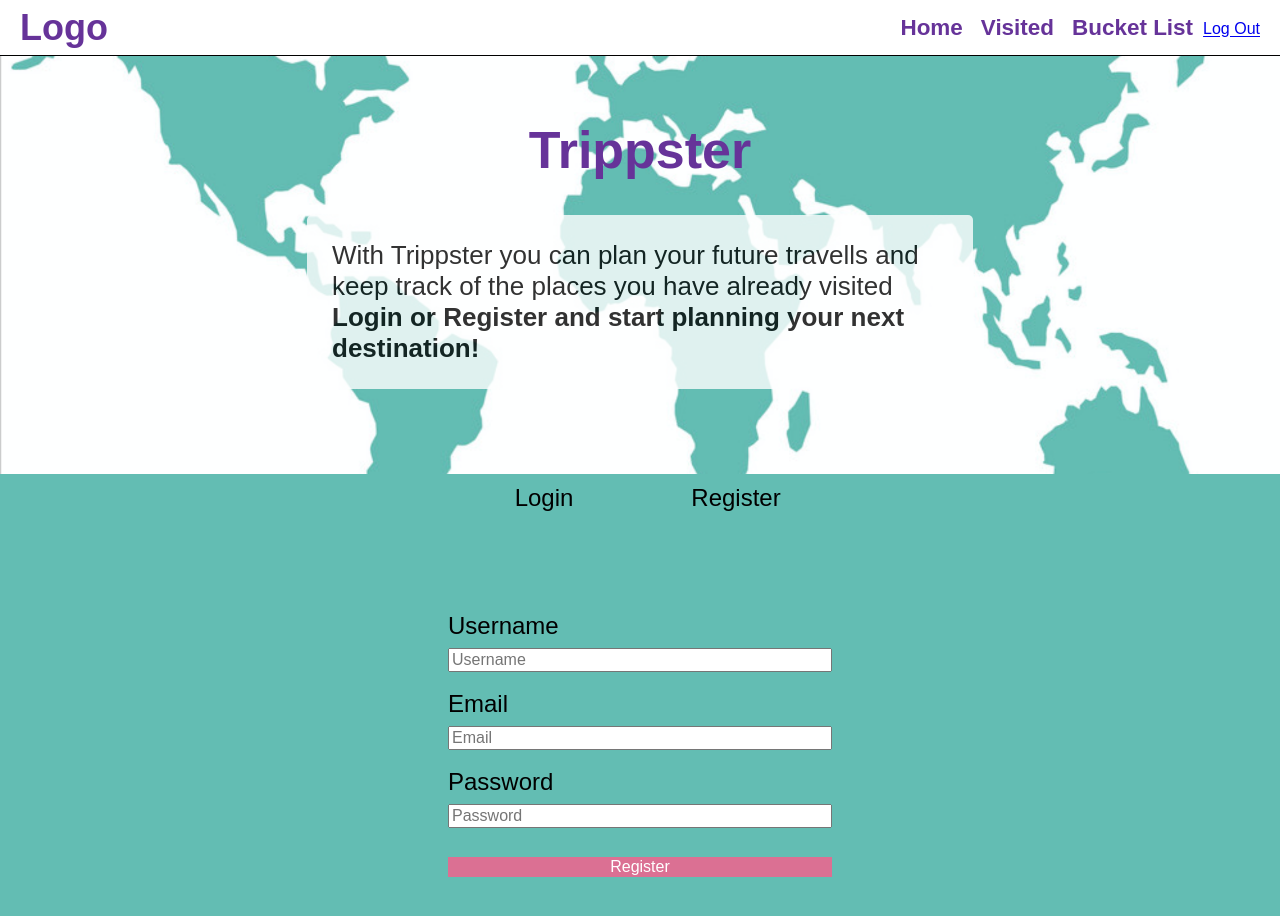
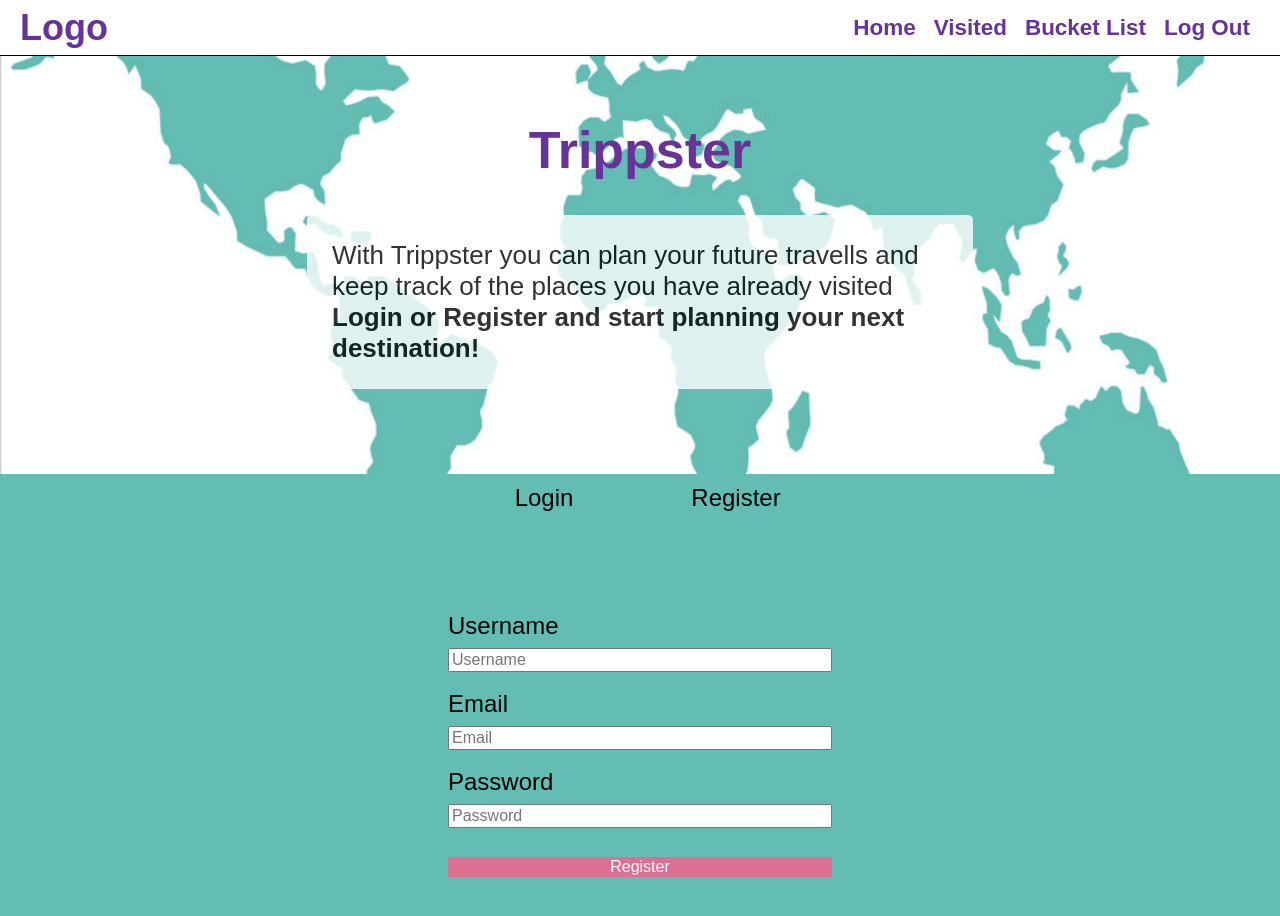
Before and after one commit to Kitsunechin/search-for-country-to-visit-casptone-client, a React (Create React App) app: page / in a window 1280 px wide. Shown: the top 916 px of the page. Built offline with nearby package versions, Linux system fonts and the light colour scheme; no server answers.

Commit message:
successful login

```diff
--- a/src/Navigation.js
+++ b/src/Navigation.js
@@ -34,7 +34,7 @@ class Navigation extends Component  {
                         <NavLink className='nav-link' to='/'><h3>Home</h3></NavLink>
                         <NavLink className='nav-link' to='/visited'><h3>Visited</h3></NavLink>
                         <NavLink className='nav-link' to='/bucket-list'><h3>Bucket List</h3></NavLink>
-                        <NavLink to="/" onClick={this.logOutClick}>Log Out</NavLink>
+                        <NavLink className='nav-link' to="/" onClick={this.logOutClick}><h3>Log Out</h3></NavLink>
                     </div>
                 </nav>
             </div>
--- a/src/VisitedPage.js
+++ b/src/VisitedPage.js
@@ -195,6 +195,7 @@ class VisitedPage extends React.Component {
 
     const newCountry = {
       id: countryId,
+      user_id: TokenService.getUserId(),
       nicename: countryNicename
     }
 
```
